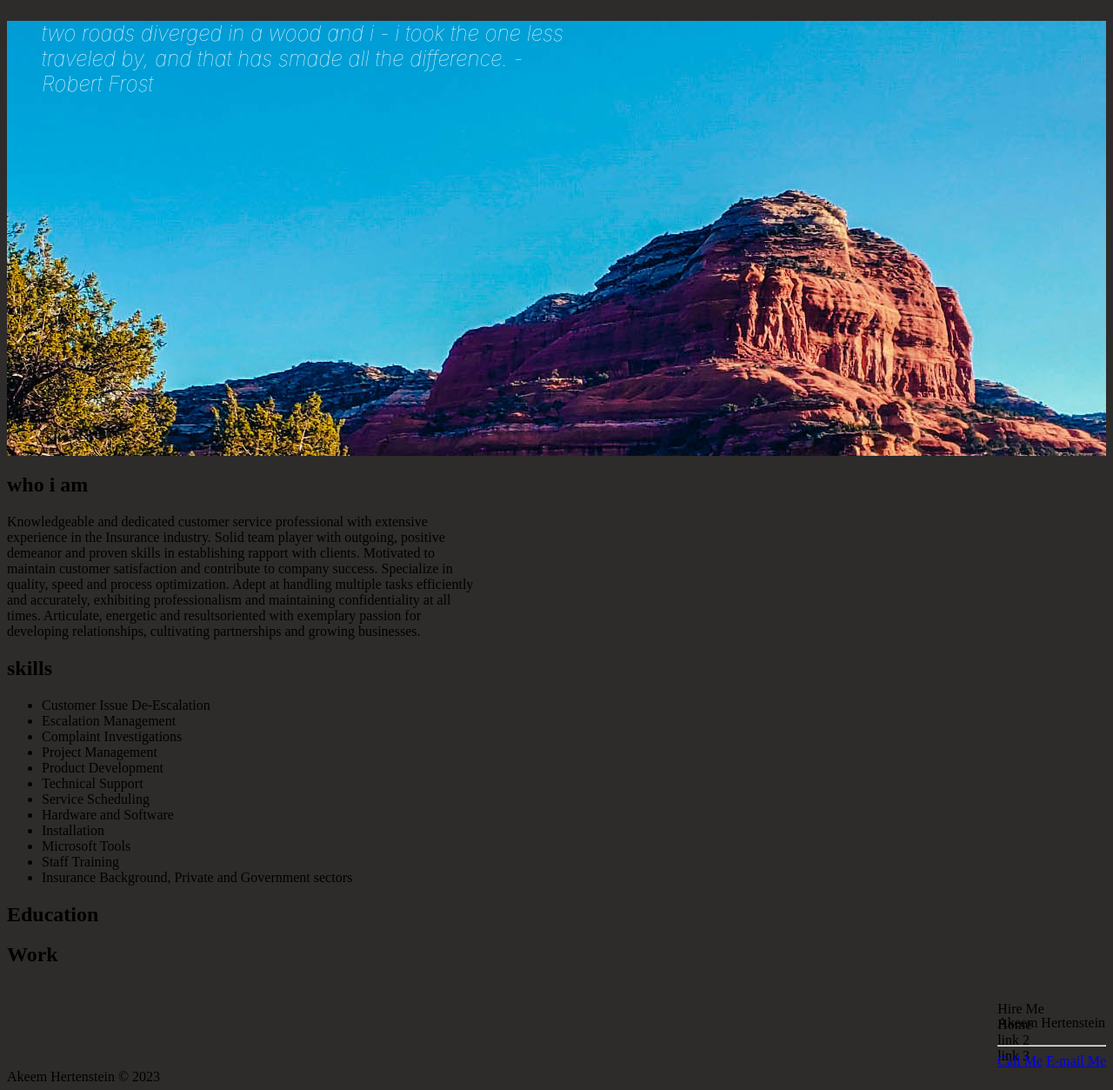
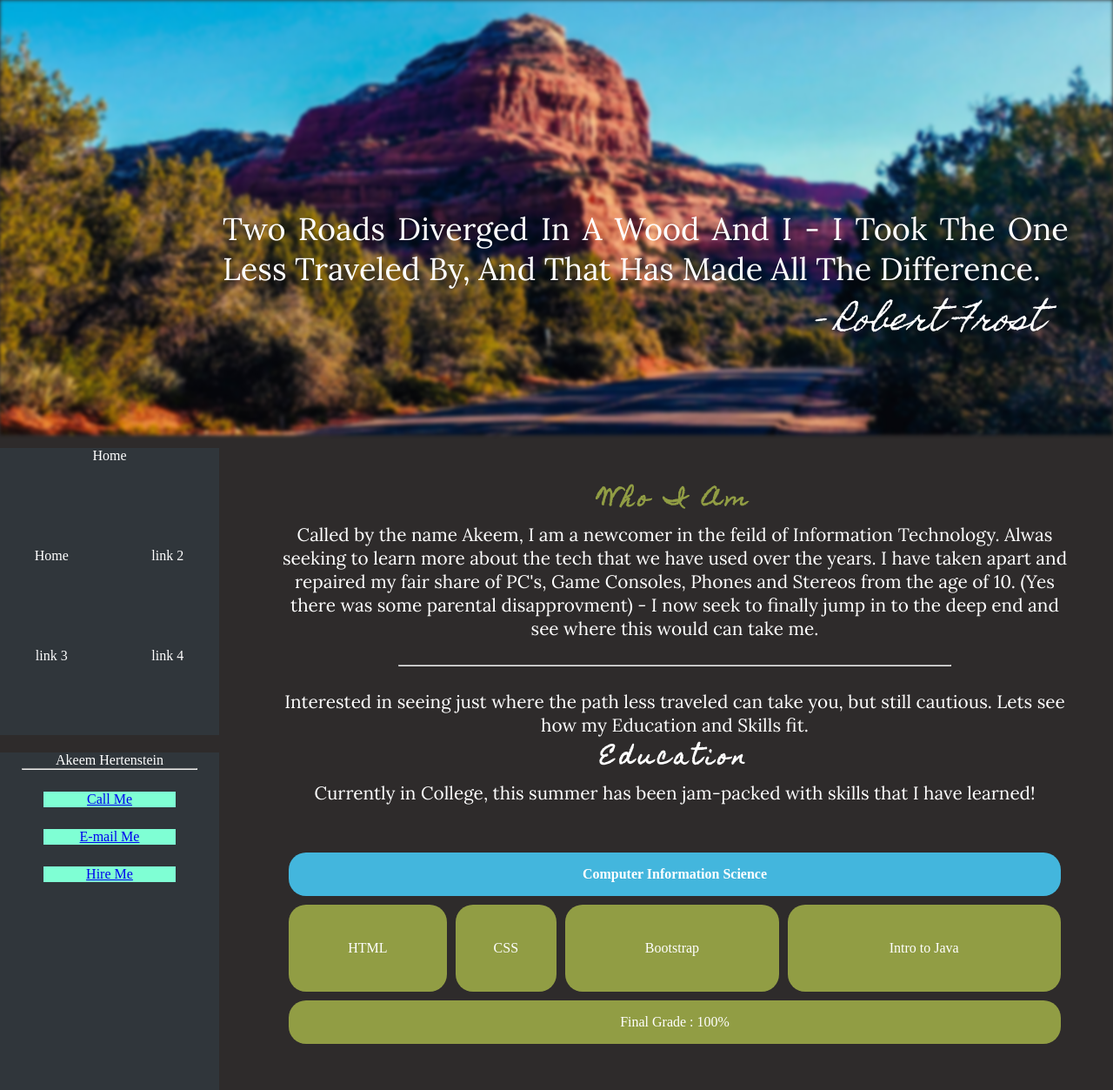
Before and after one commit to ah0986372/ah0986372.github.io, a plain HTML site: page index.html in a window 1280 px wide. Shown: the top 1253 px of the page at 87% size. Drawn offline with Linux system fonts and the light colour scheme.

Commit message:
Break time

```diff
--- a/index.html
+++ b/index.html
@@ -9,63 +9,76 @@
 </head>
 
 <body>
-    <header class="heading">
-        <blockquote>two roads diverged in a wood and i - i took the one less traveled by, and that has smade all the
-            difference. <cite>-Robert Frost</cite></blockquote>
+    <header>
+        <div class="head-img"></div>
 
+        <div class="head-txt">
+            <blockquote class="frost">two roads diverged in a wood and i - i took the one less traveled by, and that has
+                made all the difference. <br> <cite>-&nbsp;Robert Frost</cite></blockquote>
+        </div>
     </header>
-    <div class="maingrid">
 
-        <div class="sidebar sidebargroup1">
-            <div class="navgroup">
-                <div class="navtab tab0">
-                    Hire Me
-                </div>
-                <div class="navtab tab1">
+    <div class="wrapper">
+
+        <div class="nav">
+            <a href="#" class="navtab tab0">
                 Home
-                </div>
-                <div class="navtab tab2">
+            </a>
+            <a href="#" class="navtab tab1">
+                Home
+            </a>
+            <a href="#" class="navtab tab2">
                 link 2
-                </div>
-                <div class="navtab tab3">
+            </a>
+            <a href="#" class="navtab tab3">
                 link 3
-                </div>
-                <div class="navtab tab4">
-                </div>
-            </div>
+            </a>
+            <a href="#" class="navtab tab4">link 4
+            </a>
         </div>
 
-        <div class="sidebar sidebargroup2">
+
+        <div class="nav2">
             <p>Akeem Hertenstein</p>
-            <hr>
+            <hr class="navhr">
+
+            <div class="nav2links">
                 <!-- Phone Icon -->
                 <a href="tel:602-492-8002">Call Me</a>
                 <a href="mailto:KingHertenstein@gmail.com">E-mail Me</a>
-            <!-- <iframe
-                src="https://www.google.com/maps/embed?pb=!1m18!1m12!1m3!1d102435.80819448551!2d-93.34543415793499!3d36.64758757319154!2m3!1f0!2f0!3f0!3m2!1i1024!2i768!4f13.1!3m3!1m2!1s0x87cf01e9c1f60ea9%3A0xf3370960da92ac34!2sBranson%2C%20MO%2065616!5e0!3m2!1sen!2sus!4v1690336472487!5m2!1sen!2sus"
-                width="600" height="450" style="border:0;" allowfullscreen="" loading="lazy"
-                referrerpolicy="no-referrer-when-downgrade"></iframe> -->
+                <a href="contactme.html">Hire Me</a>
             </div>
-
+        </div>
         <div class="maincontent">
             <section class="whome">
                 <h1>who i am</h1>
-                <p>Knowledgeable and dedicated customer service professional with extensive
-                    experience in the Insurance industry. Solid team player with outgoing, positive
-                    demeanor and proven skills in establishing rapport with clients. Motivated to
-                    maintain customer satisfaction and contribute to company success.
-                    Specialize in quality, speed and process optimization. Adept at handling
-                    multiple tasks efficiently and accurately, exhibiting professionalism and
-                    maintaining confidentiality at all times. Articulate, energetic and resultsoriented with exemplary
-                    passion for developing relationships, cultivating
-                    partnerships and growing businesses.
+                <p> Called by the name Akeem, I am a newcomer in the feild of Information Technology. Alwas seeking to learn more about the tech that we have used over the years. I have taken apart and repaired my fair share of PC's, Game Consoles, Phones and Stereos from the age of 10. (Yes there was some parental disapprovment) - I now seek to finally jump in to the deep end and see where this would can take me.
                 </p>
+                <hr class="bodyhr">
+                <p>Interested in seeing just where the path less traveled can take you, but still cautious. Lets see how my Education and Skills fit.</p>
+            </section>
+            <section class="school">
+                <h2>Education</h2>
+                <p> Currently in College, this summer has been jam-packed with skills that I have learned!</p>
+
+                <table>
+                    <tr>
+                        <th colspan="4">Computer Information Science</th>
+                    </tr>
+                    <tr>
+                        <td>HTML</td>
+                        <td>CSS</td>
+                        <td>Bootstrap</td>
+                        <td>Intro to Java</td>
+                    </tr>
+                    <tr>
+                        <td colspan="4" class="tdfinal">Final Grade : 100%</td>
+                    </tr>
+                </table>
             </section>
             <section class="skills">
                 <h2>skills</h2>
                 <ul class="skilllist">
-                    <li>Customer Issue De-Escalation</li>
-                    <li>Escalation Management</li>
                     <li>Complaint Investigations</li>
                     <li>Project Management</li>
                     <li>Product Development</li>
@@ -74,17 +87,13 @@
                     <li>Hardware and Software</li>
                     <li>Installation</li>
                     <li>Microsoft Tools</li>
-                    <li>Staff Training</li>
-                    <li>Insurance Background, Private
-                        and Government sectors</li>
                 </ul>
             </section>
-            <section class="school">
-                <h2>Education</h2>
-            </section>
+
             <section class="work">
                 <h2>Work</h2>
             </section>
+        </div>
     </div>
 
 
@@ -92,7 +101,7 @@
     <footer>
         Akeem Hertenstein &copy; 2023
     </footer>
-
+<script></script>
 </body>
 
 </html>
--- a/style.css
+++ b/style.css
@@ -1,42 +1,177 @@
-body{
+
+@import url('https://fonts.googleapis.com/css2?family=Homemade+Apple&family=Lora:wght@400;700&display=swap');
+
+* { margin: 0%;
+    box-sizing: border-box;
+}
+:root {
+
+    --standard: 20px;
+    --sidemar: 5% 20% 5% 20%;
+    --accent:rgb(48, 54, 59);
+    --light: white;
+    --a1:#c28a66;
+    --a2:#43b6dd;
+    --a3:#919d44;
+    --a5:#3a6370;
+    --a6:#283867;
+    --font1:"homemade apple";
+    --font2: "lora";
+    --bordrad:20px 20px 20px 20px;
+}
+
+
+@keyframes ani-frost {
+    0% {left: -2000px;}
+}
+
+body {
+
     background: #2e2b2b;
+    color: var(--light);
+    text-align: center;
 }
-header{
+
+.head-img {
     position: relative;
-    display: block;
     box-sizing: border-box;
     height: 500px;
-background: url(Images/Resized_20230415_071036_02.jpg), lightgray -1px -111.18px / 100% 212.496% no-repeat;
+    background: url(Images/Resized_20230415_071036_02.jpg);
+    background-repeat: no-repeat;
+    background-size: cover;
+    background-position: 0% 25%;
+    z-index: 1;
+    filter: blur(2px);
+}
+
+.head-txt {
+    z-index: 2;
+    position: absolute;
+    top: 30%;
+    left: 20%;
+    animation-name: ani-frost;
+    animation-duration: 3s;
+
+}
+
+blockquote {
+    text-align: justify;
+    font-family: var(--font2);
+    font-size: 36px;
+    text-transform: capitalize;
+    margin-right: 5%;
+}
+cite {
+    position: relative;
+    left: 70%;
+    font-family:var(--font1)
+}
+.wrapper{
+    display: grid;
+    grid-template-columns: 1fr 4fr;
+    grid-template-rows: 1fr 1fr 1fr ;
+    grid-template-areas:
+    "tl mc"
+    "sd2 mc"
+    "sd2 mc";
+    gap: 20px;
+}
+.nav{
+    background: var(--accent);
+    grid-area: tl;
+    display: grid;
+    grid-template-columns: 1fr 1fr;
+    grid-template-rows: 1fr 1fr 1fr;
+    grid-template-areas: "tp tp"
+    "m1 m2"
+    "b1 b2";
+    gap: 15px;
+    margin-top: 15px;
+
+}
+.nav :nth-child(1){
+    grid-area: tp;
+}
+.nav>a{
+    color: var(--light);
+    text-decoration: none;
+    width: 100px;
+    height: 100px;
+    justify-self: center;
+
+}
+.nav2{
+    background: var(--accent);
+    grid-area:sd2;
+}
+.nav2links>a{
+display: block;
+width:auto;
+background-color: rgb(127, 255, 212);
+width: 60%;
+margin: auto;
+margin-top: 25px;
 
 
 }
-blockquote{
-    width: 613px;
-height: 97px;
-/* type */
-color: #FFF;
-font-family: Inter;
-font-size: 24px;
-font-style: normal;
-font-weight: 400;
-line-height: normal;
-/* robert */
-color: #FFF;
-font-family: Inter;
-font-size: 24px;
-font-style: italic;
-font-weight: 100;
-line-height: normal;
+.navhr{
+    width: 80%;
+    margin: auto;
 }
-.maingrid{
+.maincontent{
+    grid-area: mc;
+    padding: 5%;
+}
+.maincontent>section>p,li{
+    font-size: 1.3rem;
+    font-family: var(--font2);
+}
+.maincontent>section>h1,h2{
+    font-family: var(--font1);
+    text-transform: capitalize;
+    letter-spacing: .3rem;
+}
+.whome>h1{
+    color: var(--a3);
+}
+.bodyhr{
+    width: 70%;
+    margin: auto;
+    margin-top: 3%;
+    margin-bottom: 3%;
+}
+table{
+    margin: auto;
+    margin-top: 5%;
+    margin-bottom: 5%;
+    width: 100%;
+    height: 100px;
+    border-collapse: separate;
+    border-spacing: 10px;
+
+
+}
+th{
+    background-color: var(--a2);
+    height: 50px;
+    border-radius: var(--bordrad);
+
+}
+td{
+    background-color: var(--a3);
+    height: 100px;
+    border-radius: var(--bordrad);
+}
+.tdfinal{
+    height: 50px;
+    border-radius: var(--bordrad);
+}
+
+.skilllist{
     display: grid;
     grid-template-columns: 1fr 1fr;
-    grid-area: sidebar maincontent;
-    gap:20px;
+    list-style-type: none;
 }
-.maingrid{
-    grid-area: maincontent;
+.skills>h2{
+    color: var(--a1);
 }
-.sidebar{
-    grid-area: sidebar;
-}
```
Lines whose indentation alone changed are shown as unchanged.
